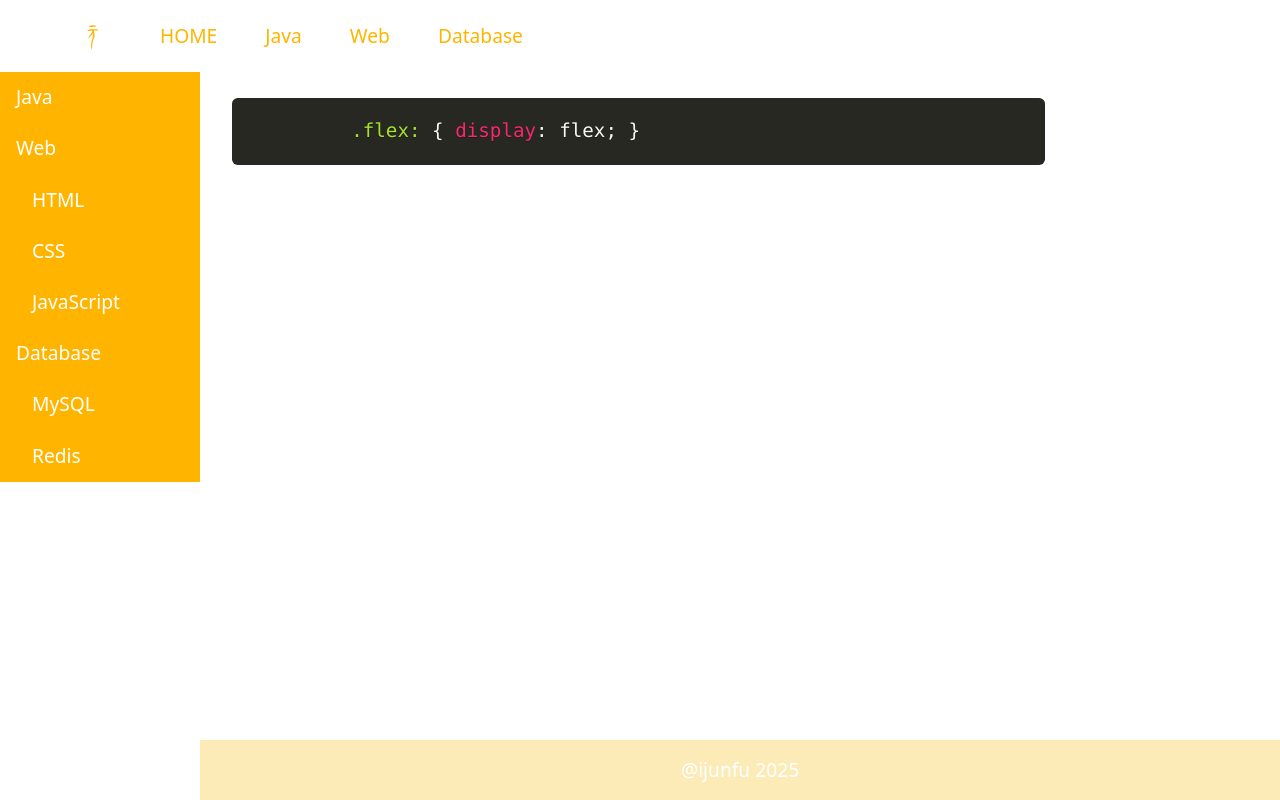
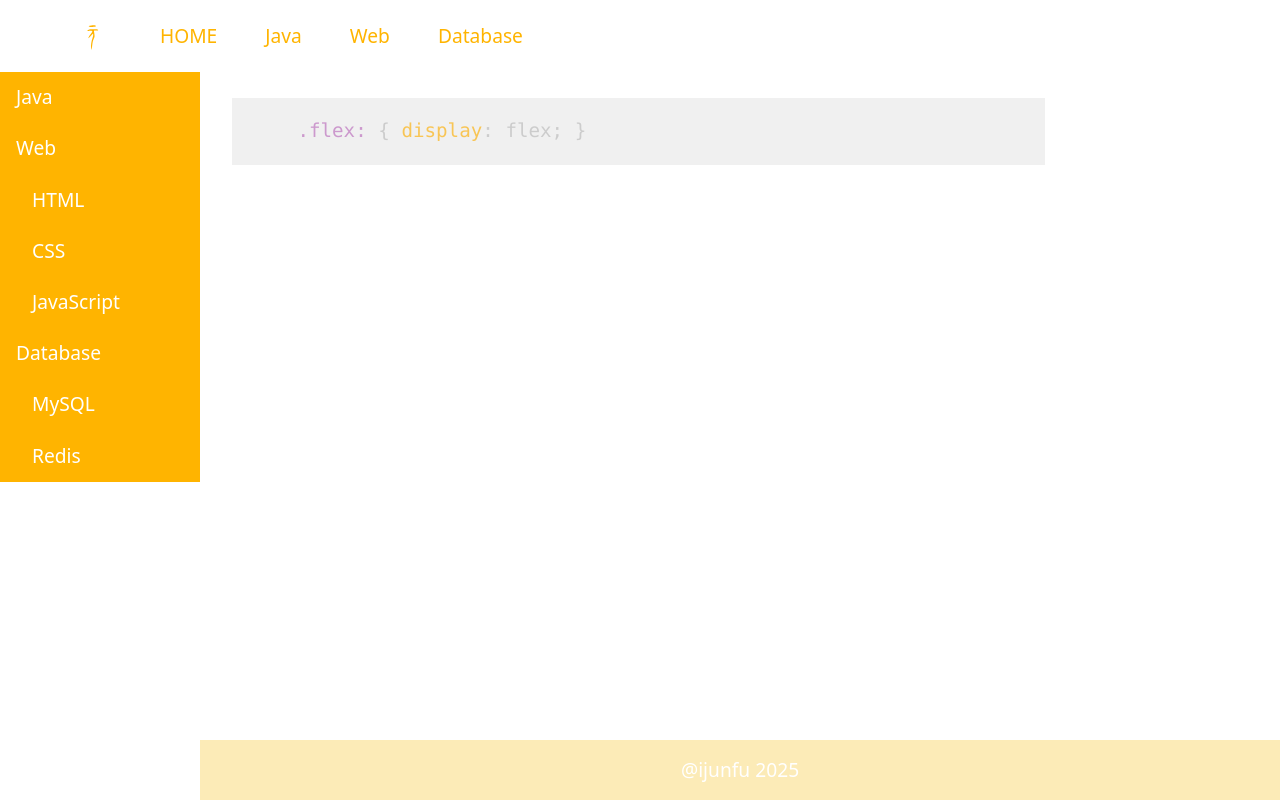
Before and after one commit to weijunfu/weijunfu.github.io, a Vue app: page /#/java in a window 1280 px wide. Built offline with nearby package versions, Linux system fonts and the light colour scheme.

Commit message:
prism 复制按钮 & 主题

```diff
--- a/src/components/FuCode/index.vue
+++ b/src/components/FuCode/index.vue
@@ -35,15 +35,26 @@ watch(() => props.code, () => {
 })
 </script>
 <style>
+.code-toolbar {
+    width: 80%;
+    .toolbar {
+        .toolbar-item {
+            .copy-to-clipboard-button {
+                background-color: var(--fu-bg-color);
+                span {
+                    color: var(--fu-border-color);
+
+                }
+            }
+        }
+    }
+
+}
 /* 全局修复 */
-pre.line-numbers {
-    padding-left: 3.8em !important;
-    position: relative !important;
-    white-space: pre !important;
+:not(pre) > code[class*="language-"], pre[class*="language-"] {
+    background-color: #f0f0f0;
 }
 </style>
 <style scoped lang="scss">
-pre {
-    width: 80%;
-}
+
 </style>
```
Also changed, not shown: src/main.ts (+6 -2 lines).
